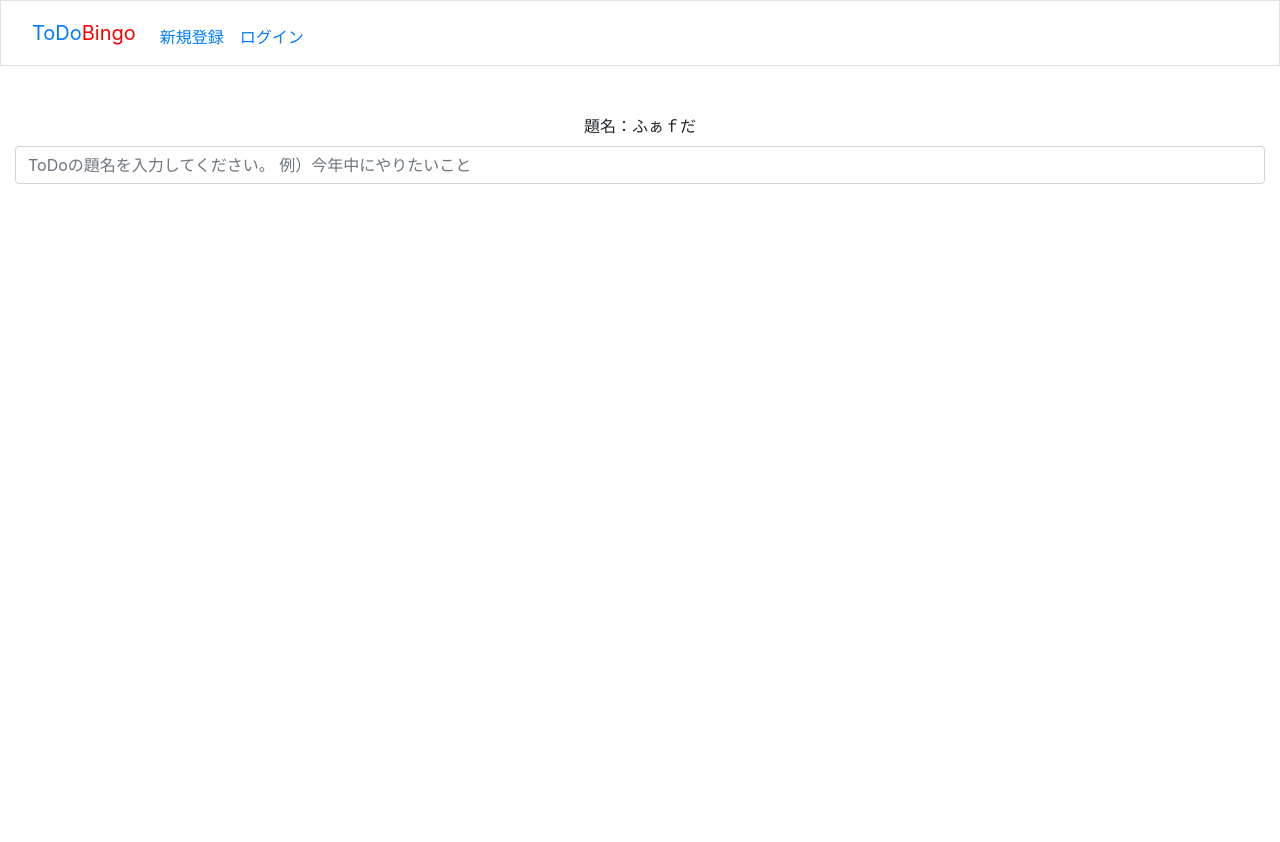
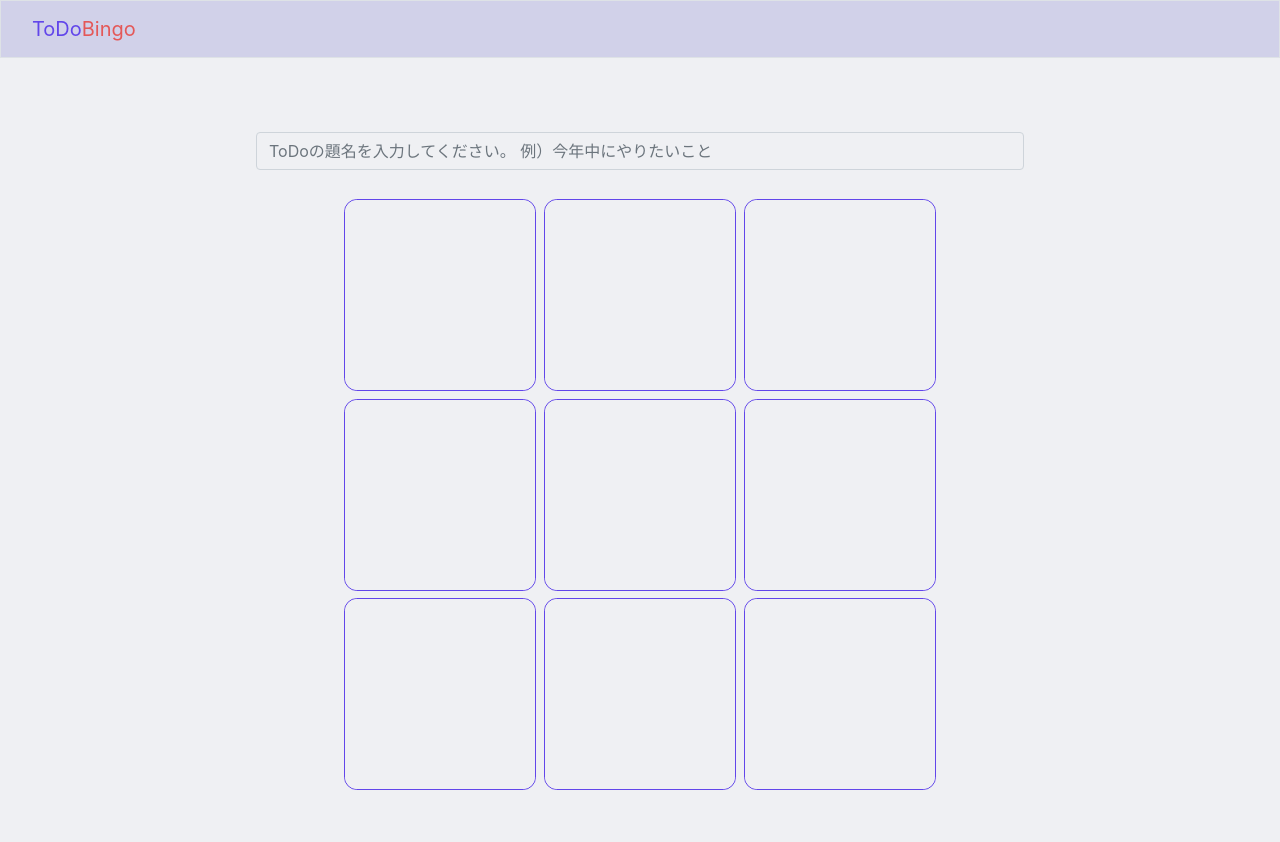
Before and after one commit to celeron5576/ToDoBingo, a Flask app: page / in a window 1280 px wide. Before the commit the page ends 184 px from the top, so only its background shows below. Run offline with Flask 2, Linux system fonts and the light colour scheme.

Commit message:
ホームページを少し作った

```diff
--- a/app.py
+++ b/app.py
@@ -1,16 +1,19 @@
 from flask import Flask,render_template, flash, redirect, request, session
+
+
 app = Flask(__name__)
+app.config["TEMPLATES_AUTO_RELOAD"] = True
 
 @app.route('/')
 def hello_world():
     return render_template("index.html")
 
-if __name__ == '__main__':
-    app.run()
 
-
+@app.route('/index')
+def index():
+    return '<h1>Hello</h1>'
 
 
 
 if __name__ == "__main__":
-    app.run(debug=True)
+    app.run(debug=True, use_reloader=False, use_debugger=False)
--- /dev/null
+++ b/static/css/style.css
@@ -0,0 +1,28 @@
+.block_floor{
+    display: inline-flex;
+    color:#6246ea;
+}
+
+.title{
+    display: inline-flex;
+    width:60vw;
+    margin:2vw;
+}
+
+.box{
+    width: 15vw;
+    height:15vw;
+    border-radius:1vw;
+    border:solid 1px #6246ea;
+    margin:0.3vw;
+}
+
+
+#input_box {
+    display: block;
+    width: 100%;
+    height: 100%;
+    border: none;
+    border-radius:1vw;
+    background: #eff0f3;;
+  }
--- a/templates/index.html
+++ b/templates/index.html
@@ -1,11 +1,45 @@
 {% extends "layout.html" %}
 
 {% block title %}
-    ホーム
+ホーム
 {% endblock %}
 
+<head>
+    {% block head %}
+    <meta charset="UTF-8">
+    <title>Geolocation Sample</title>
+    <link rel="stylesheet" href="static/css/style.css">
+    <link rel="stylesheet" href="static/css/style_layout.css">
+    <link rel="stylesheet" href="https://cdn.jsdelivr.net/npm/bootstrap@4.5.3/dist/css/bootstrap.min.css" integrity="sha384-TX8t27EcRE3e/ihU7zmQxVncDAy5uIKz4rEkgIXeMed4M0jlfIDPvg6uqKI2xXr2" crossorigin="anonymous">
+    <script src="https://code.jquery.com/jquery-3.5.1.slim.min.js" integrity="sha384-DfXdz2htPH0lsSSs5nCTpuj/zy4C+OGpamoFVy38MVBnE+IbbVYUew+OrCXaRkfj" crossorigin="anonymous"></script>
+    <script src="https://cdn.jsdelivr.net/npm/bootstrap@4.5.3/dist/js/bootstrap.bundle.min.js" integrity="sha384-ho+j7jyWK8fNQe+A12Hb8AhRq26LrZ/JpcUGGOn+Y7RsweNrtN/tE3MoK7ZeZDyx" crossorigin="anonymous"></script>
+    {% endblock %}
+</head>
+
 {% block main %}
+<div class="title">
+    <label for="exampleInputEmail1" class="form-label-title"></label>
+    <input type="email" class="form-control" id="exampleInputEmail1" aria-describedby="emailHelp"
+        placeholder="ToDoの題名を入力してください。 例）今年中にやりたいこと" style="background-color:#eff0f3;">
+</div>
 
-    <label for="exampleInputEmail1" class="form-label">題名：ふぁｆだ</label>
-    <input type="email" class="form-control" id="exampleInputEmail1" aria-describedby="emailHelp"  placeholder="ToDoの題名を入力してください。 例）今年中にやりたいこと">
+{% set b = 9 %}
+
+{% set a = namespace(cnt=0) %}
+<div class="block">
+    {% for n in range(3) %}
+    <div>
+        <div class="block_floor">
+            {% for m in range(3) %}
+            <div>
+                <div class="box">
+                    <input id='input_box' type='text'>
+                </div>
+            </div>
+            {% set a.cnt = a.cnt + 1 %}
+            {% endfor %}
+        </div>
+    </div>
+    {% endfor %}
+</div>
 {% endblock %}
--- a/templates/layout.html
+++ b/templates/layout.html
@@ -1,18 +1,21 @@
 <!DOCTYPE html>
 <html>
 <head>
+    {% block head %}
     <meta charset="UTF-8">
     <title>Geolocation Sample</title>
-    <link rel="stylesheet" href="static/css/style.css">
+    <link rel="stylesheet" href="static/css/style_layout.css">
     <link rel="stylesheet" href="https://cdn.jsdelivr.net/npm/bootstrap@4.5.3/dist/css/bootstrap.min.css" integrity="sha384-TX8t27EcRE3e/ihU7zmQxVncDAy5uIKz4rEkgIXeMed4M0jlfIDPvg6uqKI2xXr2" crossorigin="anonymous">
     <script src="https://code.jquery.com/jquery-3.5.1.slim.min.js" integrity="sha384-DfXdz2htPH0lsSSs5nCTpuj/zy4C+OGpamoFVy38MVBnE+IbbVYUew+OrCXaRkfj" crossorigin="anonymous"></script>
     <script src="https://cdn.jsdelivr.net/npm/bootstrap@4.5.3/dist/js/bootstrap.bundle.min.js" integrity="sha384-ho+j7jyWK8fNQe+A12Hb8AhRq26LrZ/JpcUGGOn+Y7RsweNrtN/tE3MoK7ZeZDyx" crossorigin="anonymous"></script>
+    {% endblock %}
 </head>
-    <body>
-        <nav class="navbar border navbar-expand-md">
+    <body style="background-color:#eff0f3">
+        <nav class="navbar border navbar-expand-md" style="background-color:#d1d1e9">
             <div class="container-fluid">
-                <a class="navbar-brand" href="/">ToDo<sapn style="color:red">Bingo</sapn></span></a>
+                <a class="navbar-brand" href="/"><sapn style="color:#6246ea">ToDo</sapn><sapn style="color:#e45858">Bingo</sapn></span></a>
                 <div class="collapse navbar-collapse" id="navbar">
+                    <!--
                     {% if session["user_id"] %}
                         <ul class="navbar-nav me-auto mt-2">
                             <li class="nav-item"><a class="nav-link" href="/history">履歴</a></li>
@@ -26,6 +29,7 @@
                             <li class="nav-item"><a class="nav-link" href="/login">ログイン</a></li>
                         </ul>
                     {% endif %}
+                    -->
                 </div>
             </div>
         </nav>
```
Also changed, not shown: static/css/style_layout.css (added).
